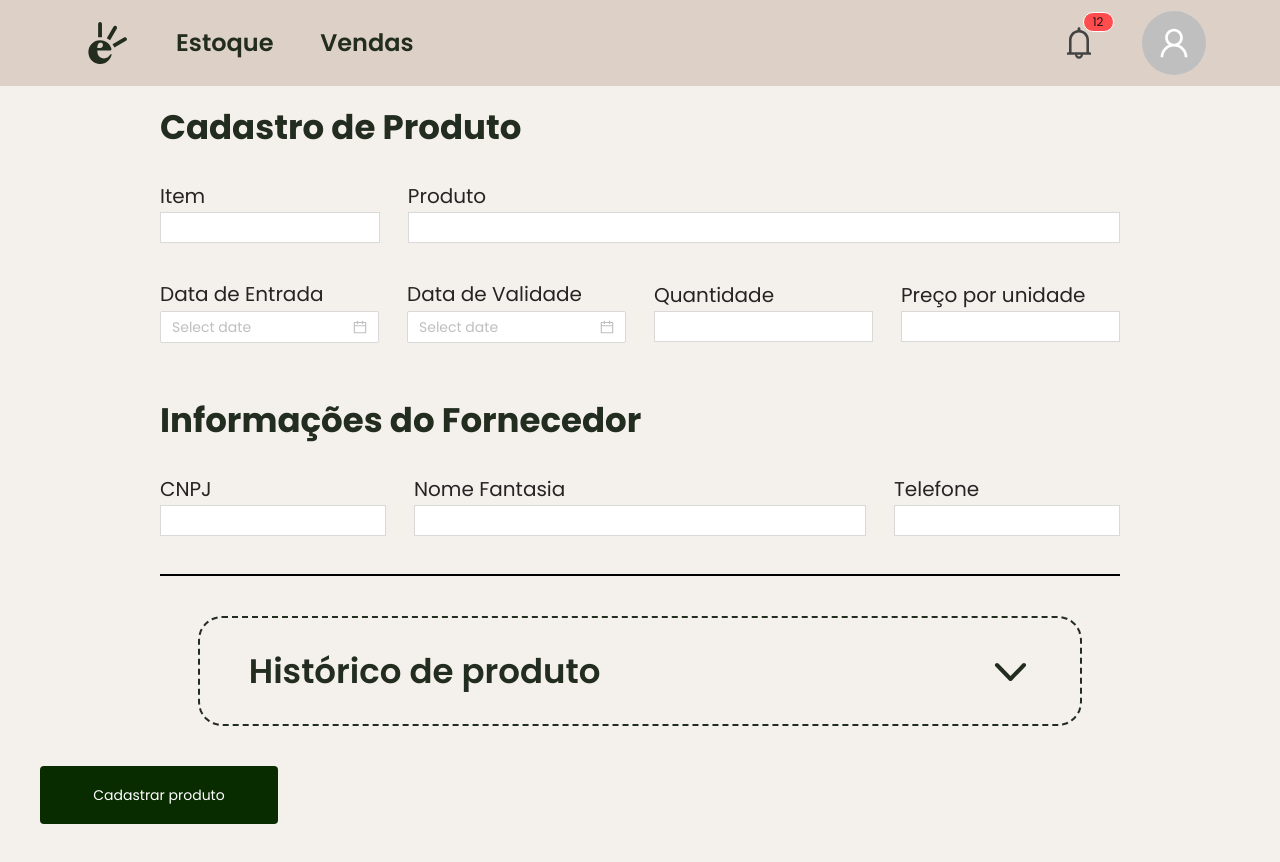
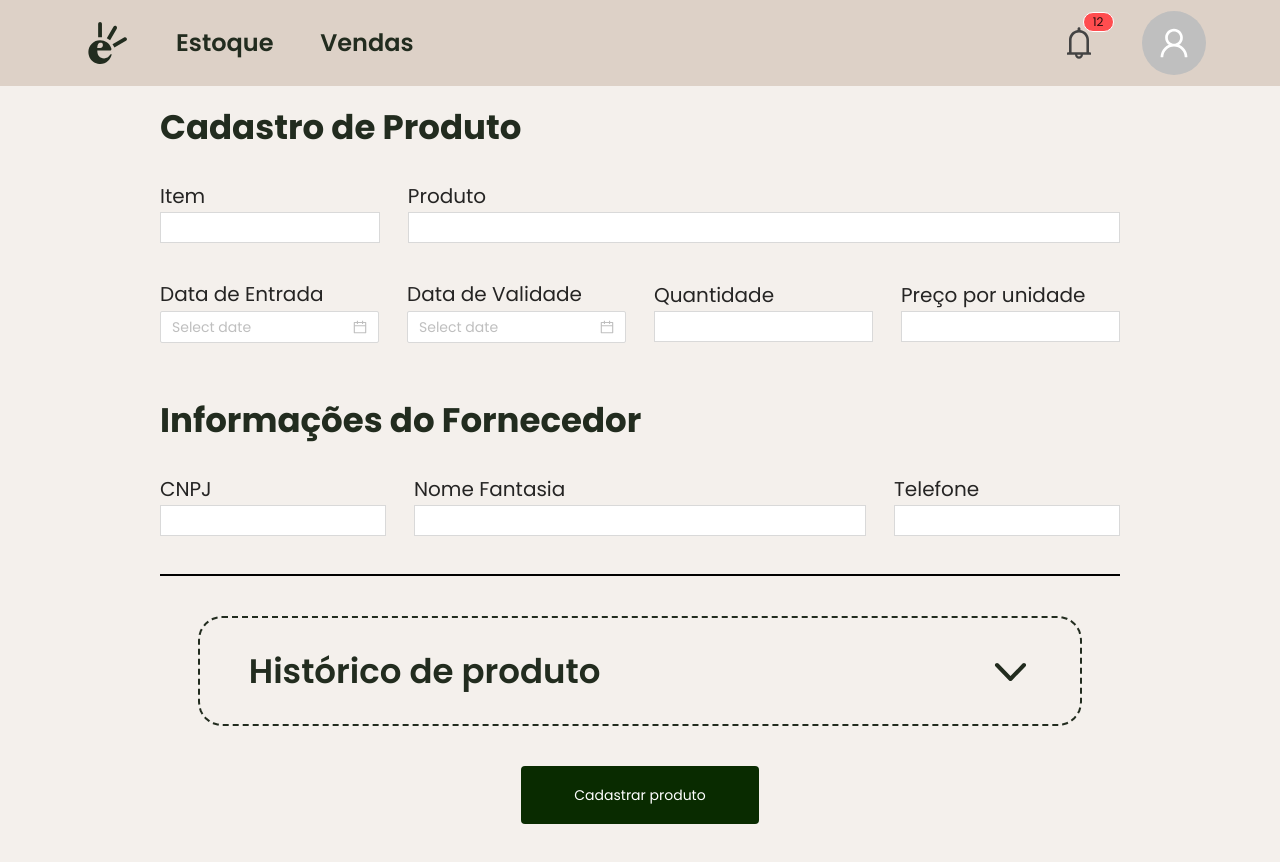
Before and after one commit to leonardoAnjos16/sinve, a React (Create React App) app: page /registrar-produto in a window 1280 px wide. Shown: the top 862 px of the page. Built offline with nearby package versions, Linux system fonts and the light colour scheme.

Commit message:
feature(inventory): bugfixes at button sinve

```diff
--- a/src/components/ButtonSinve/style.ts
+++ b/src/components/ButtonSinve/style.ts
@@ -18,6 +18,6 @@ export const ButtonStyled = styled.button<ContainerProps>`
   width: 238px;
   height: 58px;
 
-  margin: 0 auto !important;
-  margin: ${(props) => (props.margin ? props.margin : '40px')} !important;
+  margin: ${(props) => (props.margin ? props.margin : '0 auto')} !important;
+
 `;
--- a/src/pages/Inventory/index.tsx
+++ b/src/pages/Inventory/index.tsx
@@ -14,7 +14,7 @@ export const Inventory: React.FC = () => (
     <ElementsContainer>
       <TopContainer>
         <InputSearch width="573px" title="oq" />
-        <ButtonSinve title="Cadastrar produto" margin="10px 0px 40px 0px" />
+        <ButtonSinve title="Cadastrar produto" margin="0px 0px 0px 0px" />
       </TopContainer>
       <TableComponent />
     </ElementsContainer>
--- a/src/pages/Inventory/style.ts
+++ b/src/pages/Inventory/style.ts
@@ -18,6 +18,7 @@ export const TopContainer = styled.div`
   align-items: center;
   justify-content: space-between;
   width: 100%;
+  margin: 10px 0px 40px 0px !important;
 `;
 
 export const ElementsContainer = styled.div`
--- a/src/pages/RegisterProduct/index.tsx
+++ b/src/pages/RegisterProduct/index.tsx
@@ -4,7 +4,7 @@ import {
   ButtonSinve, InputSinve, Navbar, ProductHistory, ShowProductHistory,
 } from '../../components';
 import {
-  RegisterContainer, Title, ProductContainer, TopProductContainer, Container,
+  RegisterContainer, Title, ProductContainer, TopProductContainer, Container, ButtonContainer,
 } from './style';
 
 export const RegisterProduct: React.FC = () => {
@@ -47,8 +47,9 @@ export const RegisterProduct: React.FC = () => {
         showHistory ? <ShowProductHistory width="69%" onClick={didUserTapArrowButton} />
           : <ProductHistory width="69%" onClick={didUserTapArrowButton} />
       }
-
-      <ButtonSinve title="Cadastrar produto" />
+      <ButtonContainer>
+        <ButtonSinve title="Cadastrar produto" />
+      </ButtonContainer>
     </Container>
 
   );
--- a/src/pages/RegisterProduct/style.ts
+++ b/src/pages/RegisterProduct/style.ts
@@ -41,3 +41,7 @@ export const TopProductContainer = styled.div`
   gap: 28px;
   width: 100%;
 `;
+
+export const ButtonContainer = styled.div`
+  margin-top: 40px !important;
+`;
```
